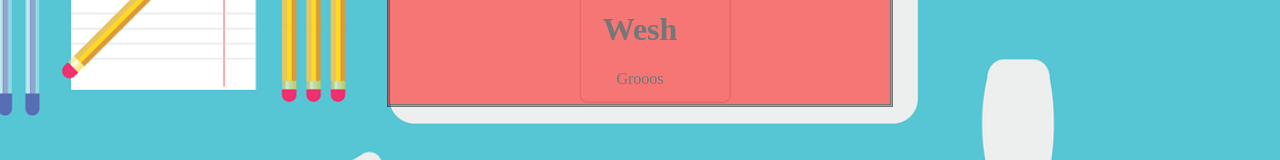
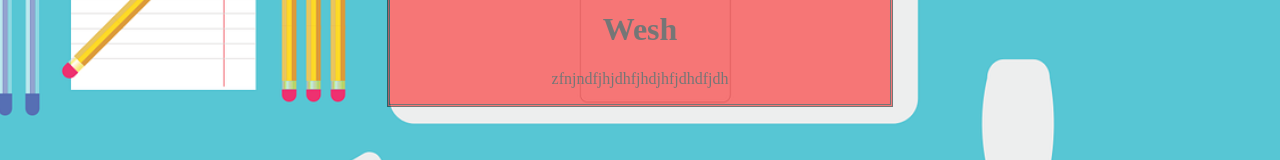
Before and after one commit to Sachoulacq/PortFolio, a plain HTML site: page index.html in a window 1280 px wide. Shown: the part 363-523 px from the top of the page. Drawn offline with Linux system fonts and the light colour scheme.

```diff
--- a/index.html
+++ b/index.html
@@ -8,7 +8,7 @@
   <div class="flex">
   <div class="titre">
     <h1>Wesh</h1>
-    <p>Grooos</p>
+    <p>zfnjndfjhjdhfjhdjhfjdhdfjdh</p>
   </div>
   <div class="logo">LOGO</div>
 </div>
```
